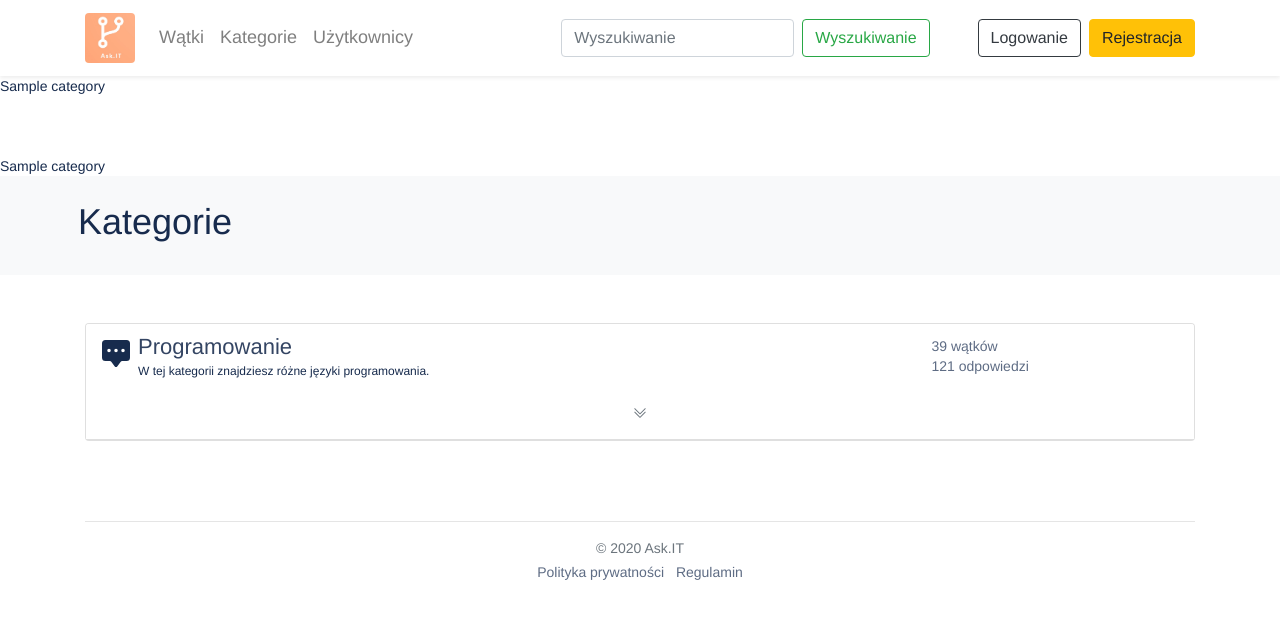
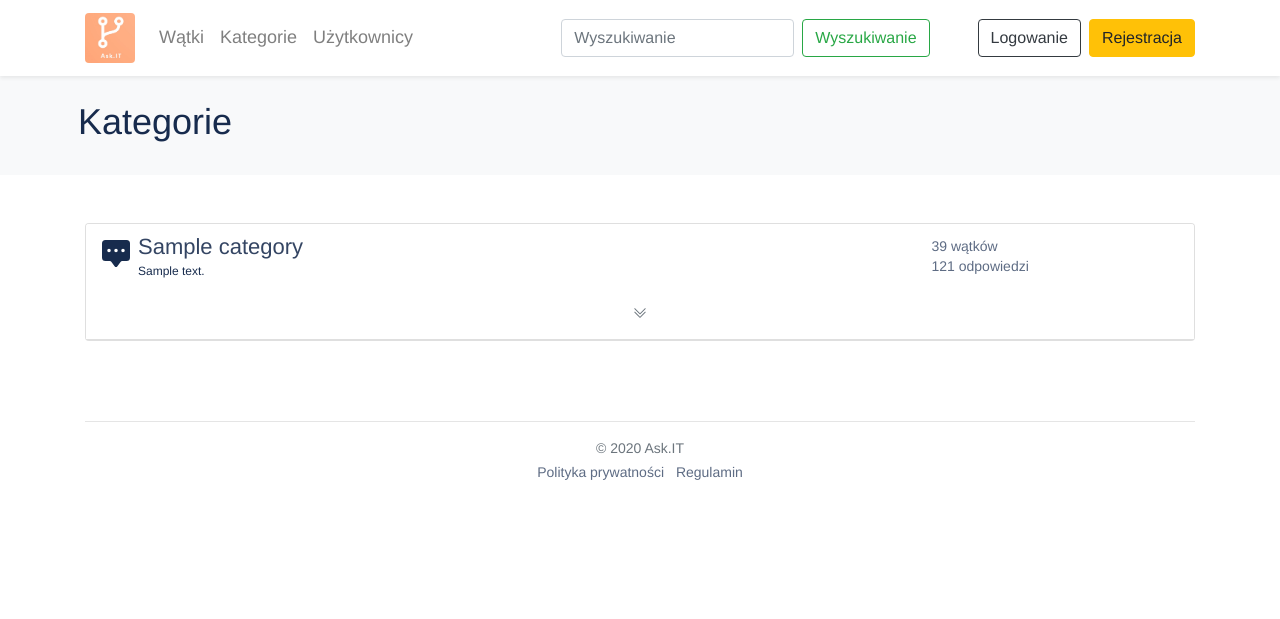
Before and after one commit to AndrzejBieda/PPS-Ask-IT, a Django app: page /kategorie/ in a window 1280 px wide. Shown: the top 619 px of the page. Run offline with Django 3.2, Linux system fonts and the light colour scheme; tables that the repository leaves empty hold one stand-in row (values such as "Sample post"); some libraries are stand-ins or nearby versions.

Commit message:
wyświetlanie kategorii

```diff
--- a/Ask_IT/templates/Ask_IT/kategorie.html
+++ b/Ask_IT/templates/Ask_IT/kategorie.html
@@ -1,29 +1,6 @@
 {% extends 'Ask_IT/base.html' %}
 {% load static %}
 {% block content %}
-
-{% for k in kategorie %}
-
-{{k.name}}<br/>
-
-{% endfor %}
-
-
-<br/><br/><br/>
-{% for i in kategorie %}
-
-    {% if i.parent == null %}
-        {{i.name}}<br/>
-
-        {% for j in kategorie %}
-            {% if j.parent == i.id %}
-                {{j.name}}<br/>
-
-            {% endif %}
-        {% endfor %}
-    {% endif %}
-
-{% endfor %}
 
 <div id="page">
     <div id="header" class="bg-light">
@@ -56,9 +38,8 @@
                                         </svg>
                                     </div>
                                     <div class="media-body mx-2">
-                                        <a href="#" class="category-title">Programowanie</a>
-                                        <p class="category-description mt-1">W tej kategorii znajdziesz różne języki
-                                            programowania.</p>
+                                        <a href="#" class="category-title">{{i.name}}</a>
+                                        <p class="category-description mt-1">{{i.description}}</p>
                                     </div>
                                 </div>
                             </div>
@@ -85,22 +66,26 @@
                             </button>
                         </div>
 
-
-                        <div id="categories-level-1-collapse-1" class="collapse"
-                             aria-labelledby="categories-level-1-heading-1"
+                    </div>
+                    <div id="categories-level-1-collapse-{{i.id}}" class="collapse"
+                         aria-labelledby="categories-level-1-heading-{{i.id}}"
                          data-parent="#categories-level-1">
 
                         <div class="card-body px-2">
+                            <!--                                    poziom 1 karta wyswietlanie-->
 
                             <!--                                    poziom 2-->
                             <div id="categories-level-2" class="categories-accordion">
+                                <!--                                    poziom 2 karty-->
+                                {% for j in categories %}
+                                {% if j.parent.id == i.id %}
                                 <div class="card">
 
-                                        <div class="card-header px-0" id="categories-level-2-heading-1">
+                                    <div class="card-header px-0" id="categories-level-2-heading-{{j.id}}">
                                         <div class="row px-3">
                                             <div class="col-xs-12 col-sm-12 col-md-9">
                                                 <div class="media">
-                                                        <div class="media-left category-icon">
+                                                    <div class="media-left">
                                                         <svg class="bi bi-chat-square-dots-fill mt-1"
                                                              width="2em" height="2em"
                                                              viewBox="0 0 16 16"
@@ -111,9 +96,8 @@
                                                         </svg>
                                                     </div>
                                                     <div class="media-body mx-2">
-                                                            <a href="#" class="category-title">Frameworki</a>
-                                                            <p class="category-description mt-1">Kategoria w której
-                                                                znajdują się różne frameworki języka Java.</p>
+                                                        <a href="#" class="category-title">{{j.name}}</a>
+                                                        <p class="category-description mt-1">{{j.description}}</p>
                                                     </div>
                                                 </div>
                                             </div>
@@ -169,10 +159,9 @@
                                                                     </div>
                                                                     <div class="media-body mx-2">
                                                                         <a href="#"
-                                                                               class="category-title">Spring</a>
+                                                                           class="category-title">{{k.name}}</a>
                                                                         <p class="category-description mt-1">
-                                                                                Kategoria dotycząca frameworka
-                                                                                Spring.</p>
+                                                                            {{k.description}}</p>
                                                                     </div>
                                                                 </div>
                                                             </div>
--- a/Ask_IT/views.py
+++ b/Ask_IT/views.py
@@ -1,13 +1,8 @@
 from django.shortcuts import render
 from django.http import HttpResponse
 
-
 # Create your views here.
 from Ask_IT.models import Category
-
-
-def base(request):
-    return render(request, "Ask_IT/base.html")
 
 
 def index(request):
@@ -15,8 +10,5 @@ def index(request):
 
 
 def kategorie(request):
-    # kat = Category.objects.all
-    # for i in kat:
-    #     print(i.name)
     return render(request, 'Ask_IT/kategorie.html',
-                  {"kategorie": Category.objects.all})
+                  {"categories": Category.objects.all()})
```
Also changed, not shown: other parts of Ask_IT/templates/Ask_IT/kategorie.html (+25 -73 lines). Lines whose indentation alone changed are shown as unchanged.
